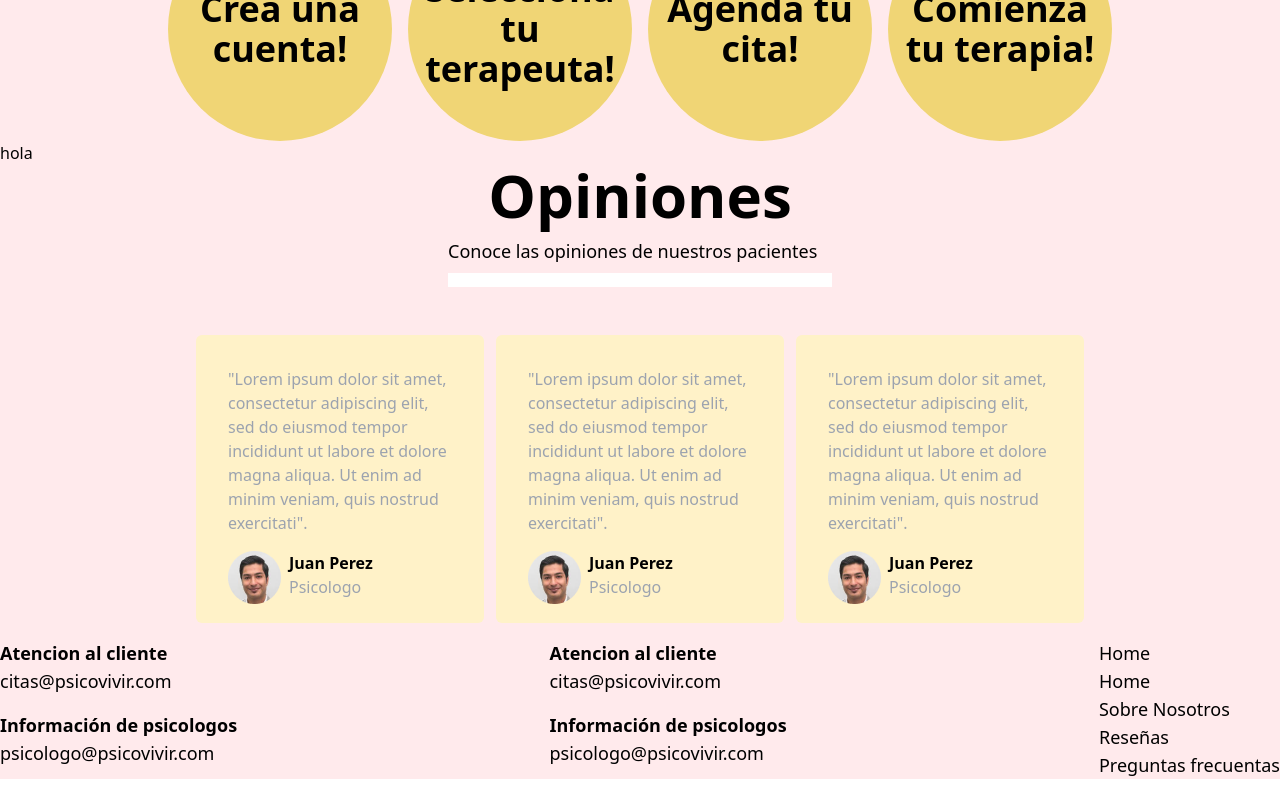
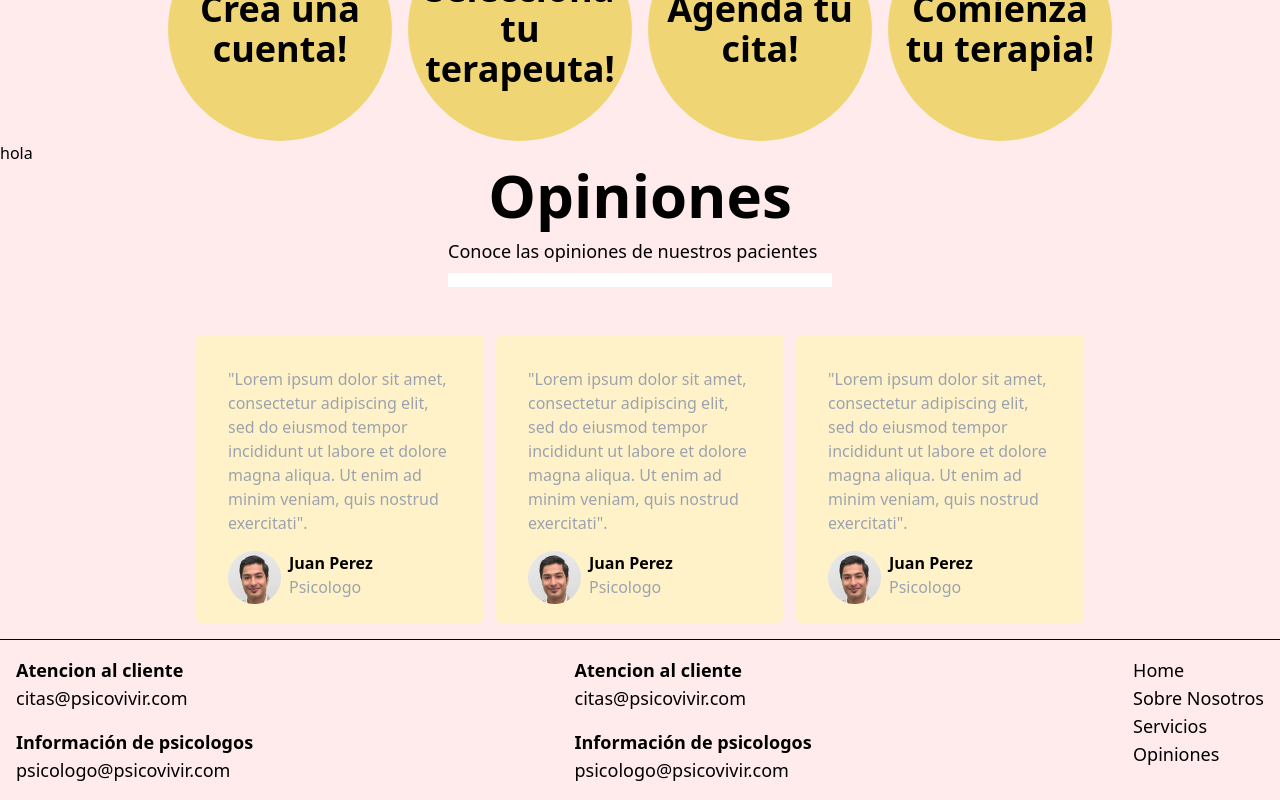
Before and after one commit to ValeriaZampetti/Psico-vivir, a React (Vite) app: page / in a window 1280 px wide. Shown: the part 592-1392 px from the top of the page. Before the commit the page ends 1371 px from the top, so only its background shows below. Built offline with nearby package versions, Linux system fonts and the light colour scheme.

Commit message:
top border

```diff
--- a/src/components/navigation/Footer.tsx
+++ b/src/components/navigation/Footer.tsx
@@ -1,7 +1,7 @@
 import React, { Component } from "react";
 
 export const Footer = () => (
-  <footer className="bg-primary flex flex-row text-lg justify-between">
+  <footer className="bg-primary flex flex-row text-lg justify-between border-t-[1px] p-4 border-[black]">
     <ul className="flex flex-col gap-4">
       <li>
         <h2 className="font-bold">Atencion al cliente</h2>
@@ -31,21 +31,20 @@ export const Footer = () => (
         <a href="#">Home</a>
       </li>
 
-      <li>
-        <a href="#">Home</a>
-      </li>
 
       <li>
         <a href="#">Sobre Nosotros</a>
       </li>
 
       <li>
-        <a href="#">Reseñas</a>
+        <a href="#">Servicios</a>
       </li>
 
       <li>
-        <a href="#">Preguntas frecuentas</a>
+        <a href="#">Opiniones</a>
       </li>
+
+
     </ul>
   </footer>
 );
```
